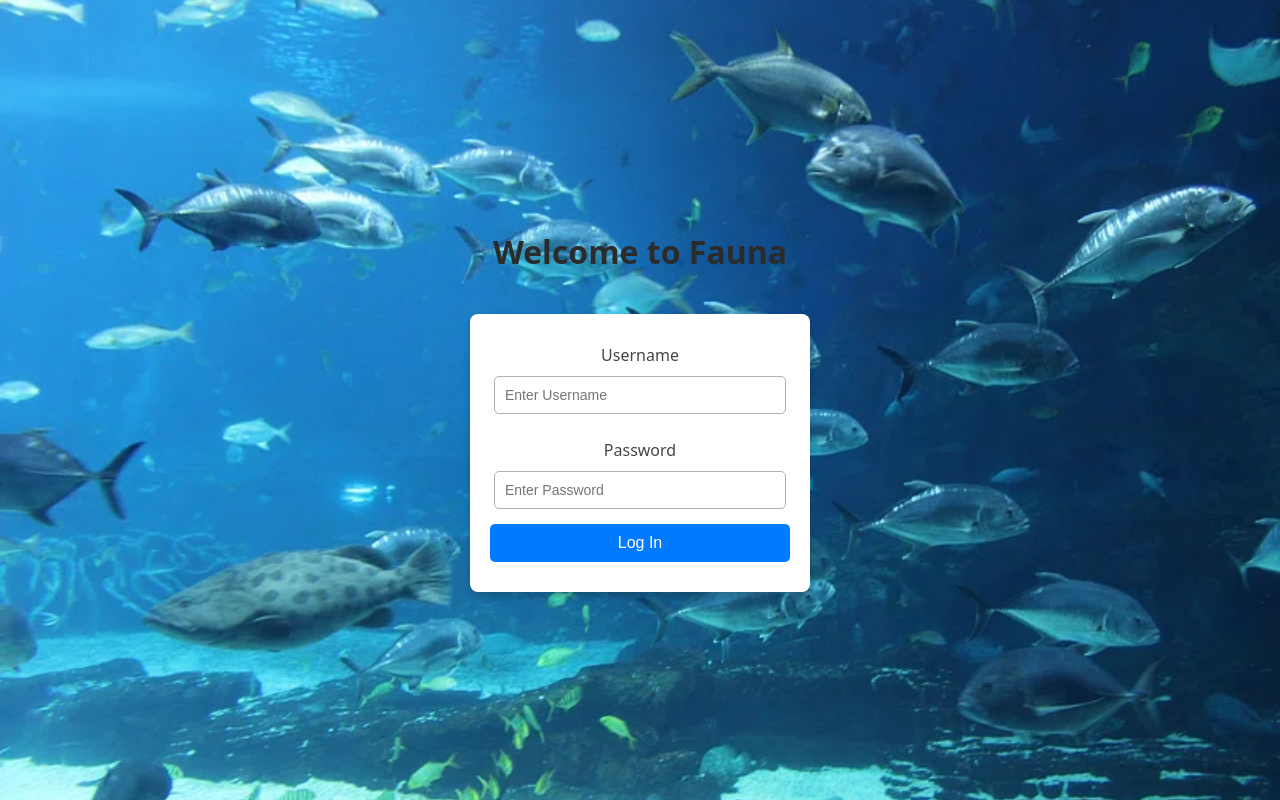
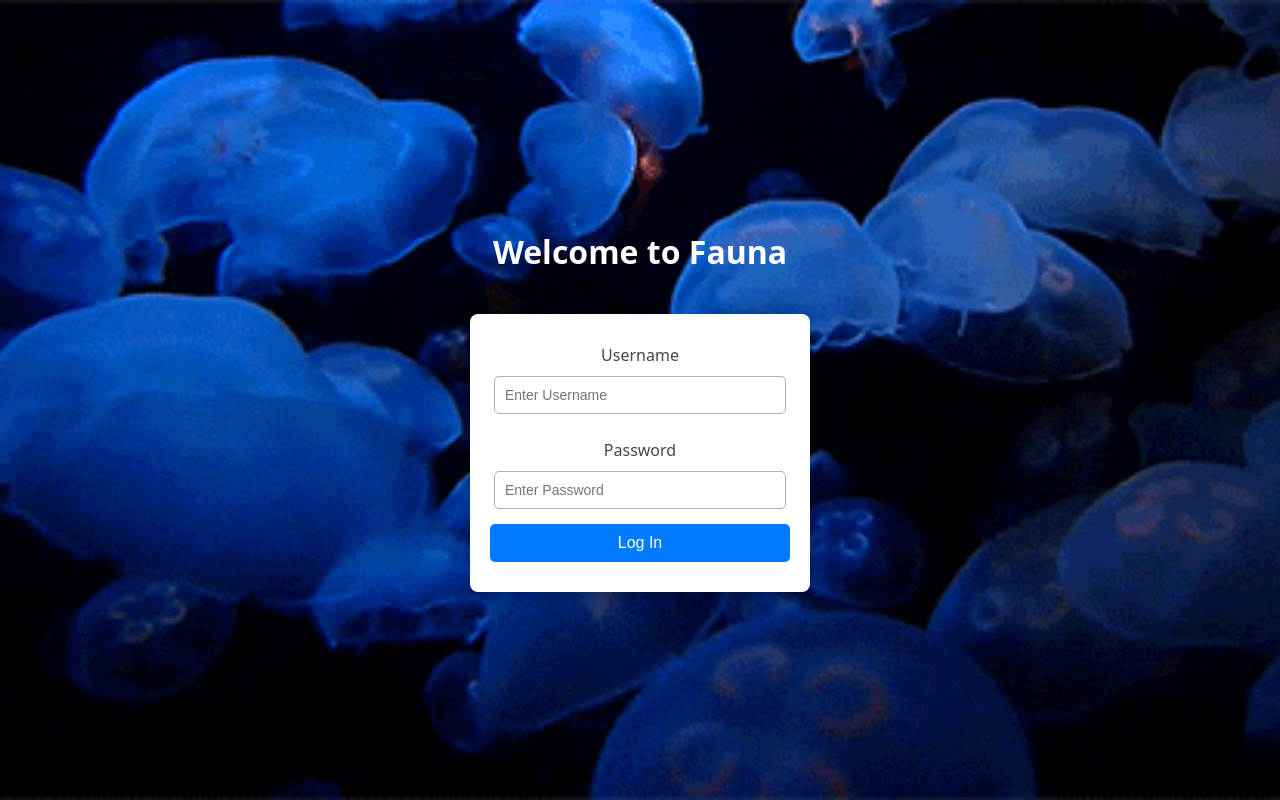
Before and after one commit to arjuns-18/cv-warriorsISY, a plain HTML site: page login.html in a window 1280 px wide. Drawn offline with Linux system fonts and the light colour scheme.

Commit message:
login CSS background done

```diff
--- a/login.css
+++ b/login.css
@@ -6,8 +6,8 @@ body {
     flex-direction: column;
     align-items: center;
     justify-content: center;
-    height: 800px;
-    background-image: url(backgrounds/loginbackground.webp);
+    height: 100vh;
+    background-image: url(backgrounds/loginBackground.gif);
     background-repeat: no-repeat;
     background-size: cover;
     background-position: center;
@@ -19,7 +19,7 @@ header {
 }
 
 h1 {
-    color: #2b2b2b;
+    color: #fff;
 }
 
 .login-container {
```
Also changed, not shown: backgrounds/loginBackground.gif (renamed from loginBackground.gif).
